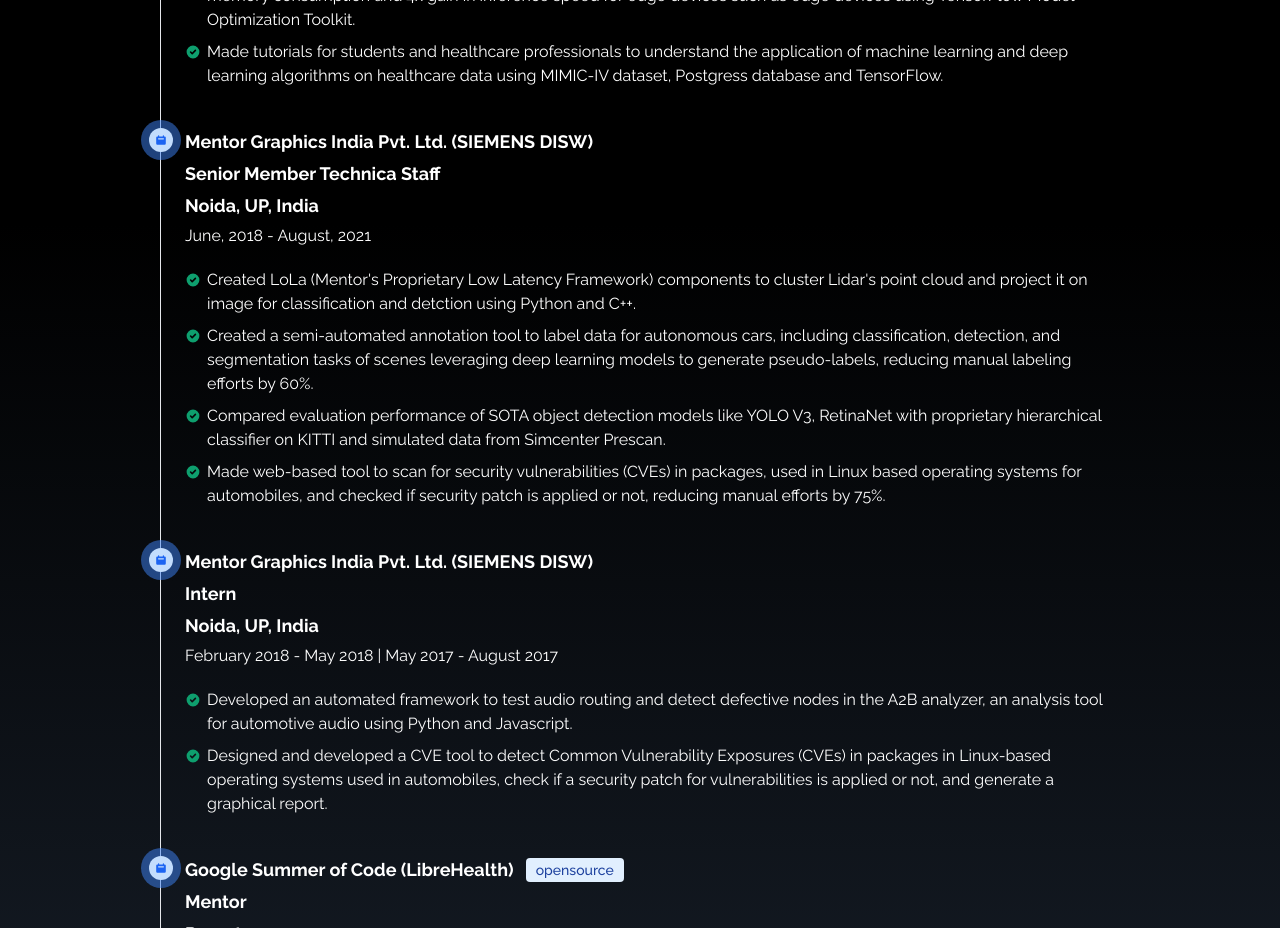
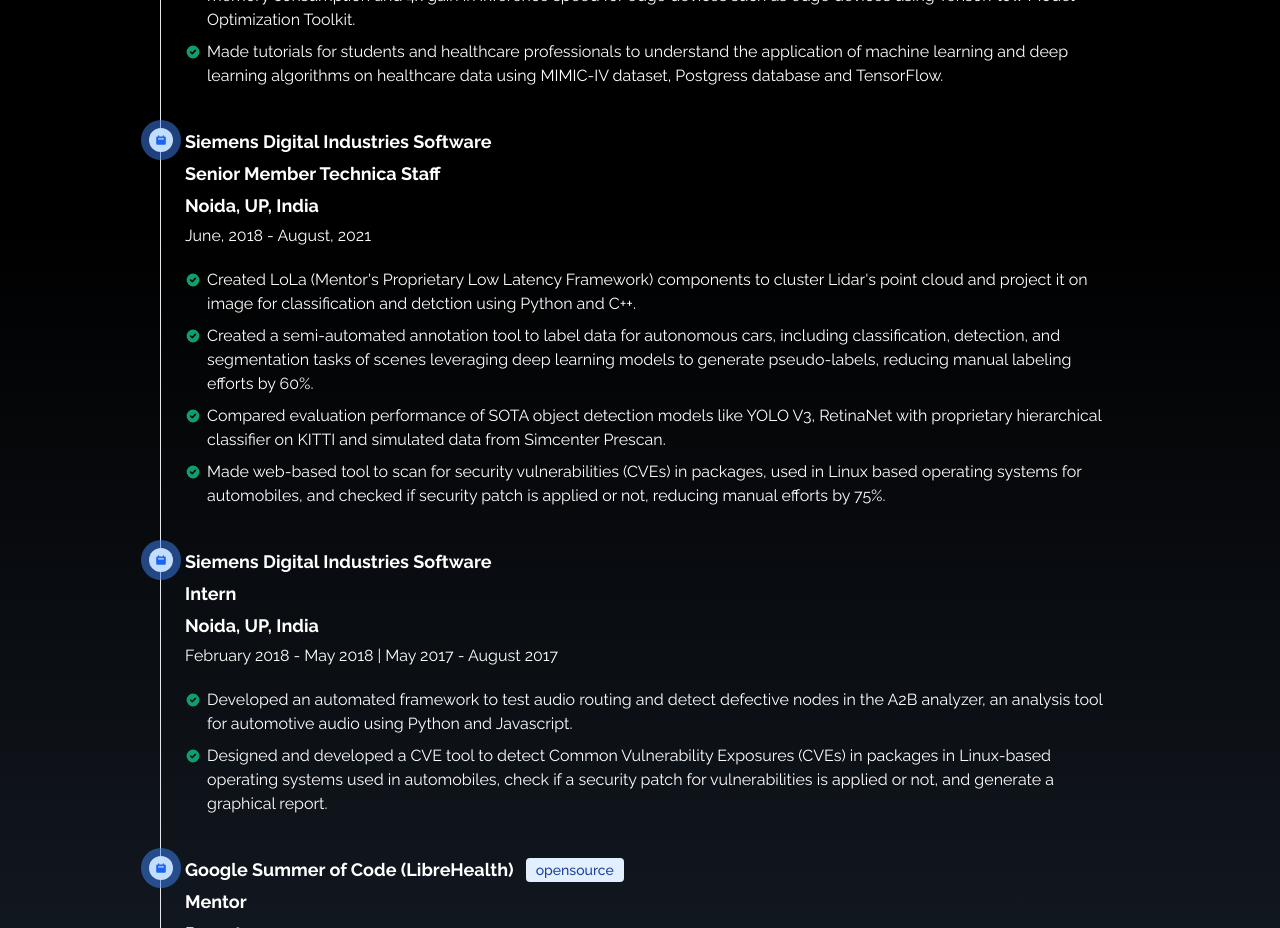
Before and after one commit to pri2si17-1997/priyanshu_personal_site, a React (Create React App) app: page / in a window 1280 px wide. Shown: the part 2180-3108 px from the top of the page. Built offline with nearby package versions, Linux system fonts and the light colour scheme.

Commit message:
- Changed Mentor to Siemens.
Signed-off-by: Priyanshu Sinha <priyanshu_sinha@outlook.com>

```diff
--- a/src/data/experienceData.js
+++ b/src/data/experienceData.js
@@ -37,7 +37,7 @@
         ]
     },
     {
-        'company_name': "Mentor Graphics India Pvt. Ltd. (SIEMENS DISW)",
+        'company_name': "Siemens Digital Industries Software",
         'designation': "Senior Member Technica Staff",
         'duration': "June, 2018 - August, 2021",
         'location': "Noida, UP, India",
@@ -50,7 +50,7 @@
         ]
     },
     {
-        'company_name': "Mentor Graphics India Pvt. Ltd. (SIEMENS DISW)",
+        'company_name': "Siemens Digital Industries Software",
         'designation': "Intern",
         'duration': "February 2018 - May 2018 | May 2017 - August 2017",
         'location': "Noida, UP, India",
```
Also changed, not shown: 1 other file (tests, documents, lock files or other folders).
